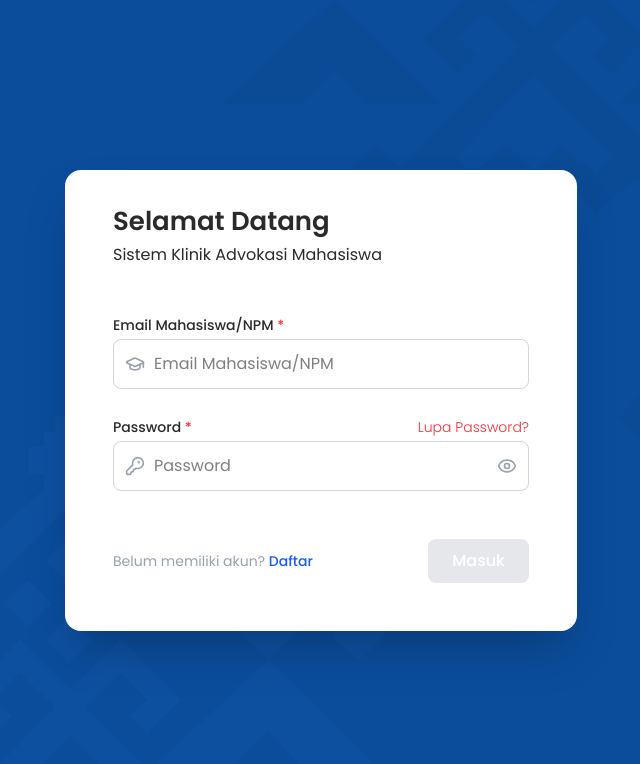
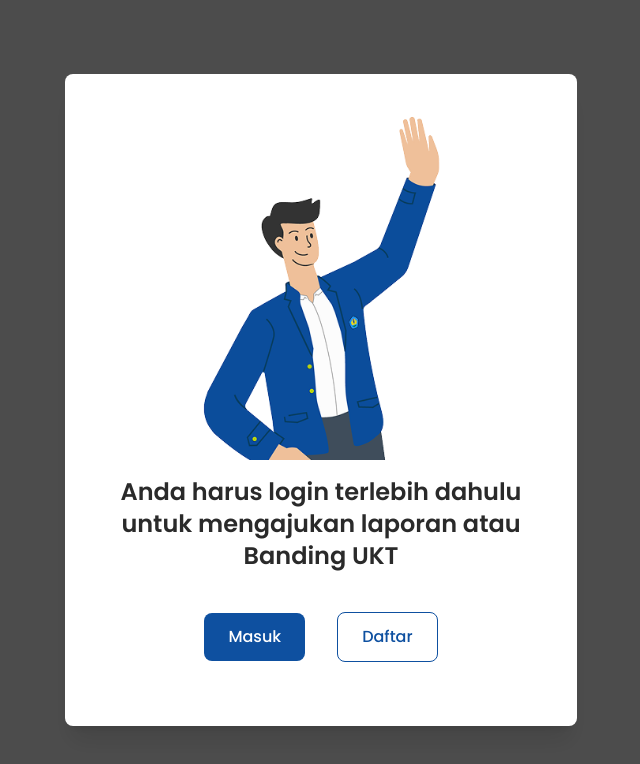
Before and after one commit to Sidiq-coder/SiKAM-FrontEnd, a React (Vite) app: page /laporan/1 in a window 1280 px wide. Before the commit this address led to /login. Shown: the top 764 px of the page, without its empty margins (319-959 px from the left). Built offline with nearby package versions, Linux system fonts and the light colour scheme.

Commit message:
feat: add unauthenticated modal

```diff
--- a/src/api/client.js
+++ b/src/api/client.js
@@ -24,14 +24,9 @@ apiClient.interceptors.request.use(
 apiClient.interceptors.response.use(
 	(response) => response,
 	(error) => {
-		const requestUrl = error.config?.url;
-
-		// Cek status 401 dan pastikan bukan dari endpoint /login
-		if (error.response?.status === 401 && !requestUrl.includes('/login')) {
+		if (error.response?.status === 401) {
 			localStorage.removeItem('token');
-			window.location.href = '/login';
 		}
-
 		return Promise.reject(error);
 	}
 );
--- a/src/components/button/index.jsx
+++ b/src/components/button/index.jsx
@@ -9,12 +9,19 @@ const VARIANT_CLASSES = {
 	link: 'bg-transparent text-blue-600 hover:underline px-0 py-0',
 };
 
-const Button = ({ variant = 'primary', label, icon = null, iconPosition = 'left', className = '', href = null, type = 'button', onClick = null, disabled = false }) => {
-	const baseClass = 'inline-flex items-center justify-center rounded-lg px-4 py-3 text-sm font-medium transition-colors cursor-pointer';
+const SIZE_CLASSES = {
+	small: 'px-2 py-1 text-xs',
+	medium: 'px-4 py-3 text-sm',
+	large: 'px-6 py-3 text-base',
+};
+
+const Button = ({ variant = 'primary', size = 'medium', label, icon = null, iconPosition = 'left', className = '', href = null, type = 'button', onClick = null, disabled = false }) => {
+	const baseClass = 'inline-flex items-center justify-center rounded-lg font-medium transition-colors cursor-pointer';
 
 	const variantClass = VARIANT_CLASSES[variant] || VARIANT_CLASSES.primary;
+	const sizeClass = SIZE_CLASSES[size] || SIZE_CLASSES.medium;
 
-	const combinedClass = `${baseClass} ${variantClass} ${className} ${disabled ? 'opacity-50 cursor-not-allowed' : ''}`;
+	const combinedClass = `${baseClass} ${variantClass} ${sizeClass} ${className} ${disabled ? 'opacity-50 cursor-not-allowed' : ''}`;
 
 	const content = (
 		<>
--- /dev/null
+++ b/src/components/modal/index.tsx
@@ -0,0 +1,64 @@
+import { X } from 'lucide-react';
+import { useEffect } from 'react';
+
+export const Modal = ({ isOpen, onClose, children, size = 'md', closeOnOverlayClick = true, showCloseButton = true, className = '' }) => {
+	useEffect(() => {
+		const handleEscape = (e) => {
+			if (e.key === 'Escape' && isOpen) {
+				onClose();
+			}
+		};
+
+		if (isOpen) {
+			document.addEventListener('keydown', handleEscape);
+			document.body.style.overflow = 'hidden';
+		}
+
+		return () => {
+			document.removeEventListener('keydown', handleEscape);
+			document.body.style.overflow = 'unset';
+		};
+	}, [isOpen, onClose]);
+
+	if (!isOpen) return null;
+
+	const sizeClasses = {
+		sm: 'max-w-md',
+		md: 'max-w-lg',
+		lg: 'max-w-2xl',
+		xl: 'max-w-4xl',
+		full: 'max-w-full mx-4',
+	};
+
+	const handleOverlayClick = (e) => {
+		if (e.target === e.currentTarget && closeOnOverlayClick) {
+			onClose();
+		}
+	};
+
+	return (
+		<div className="fixed inset-0 z-50 flex items-center justify-center p-4 bg-black/70 bg-opacity-50 animate-in fade-in duration-200 overflow-auto" onClick={handleOverlayClick}>
+			<div
+				className={`
+          relative w-full ${sizeClasses[size]} bg-white rounded-lg shadow-xl
+          animate-in zoom-in-95 duration-200 ${className}
+        `}
+			>
+				{showCloseButton && (
+					<div className="p-6 md:hidden text-end">
+						<button onClick={onClose} className="p-1 text-gray-400 hover:text-gray-600 hover:bg-gray-100 rounded-full transition-colors">
+							<X size={20} />
+						</button>
+					</div>
+				)}
+
+				{/* Content */}
+				<div className="p-6">{children}</div>
+			</div>
+		</div>
+	);
+};
+
+export const ModalFooter = ({ children, className = '' }) => {
+	return <div className={`flex justify-end gap-3 px-6 py-4 border-t border-gray-200 bg-gray-50 rounded-b-lg ${className}`}>{children}</div>;
+};
--- /dev/null
+++ b/src/hooks/useNavigationBlocker.js
@@ -0,0 +1,11 @@
+import { unstable_useBlocker as useBlocker } from 'react-router-dom';
+
+export default function useNavigationBlocker(shouldBlock, onBlocked) {
+	useBlocker((tx) => {
+		if (shouldBlock) {
+			onBlocked?.(tx);
+		} else {
+			tx.retry();
+		}
+	}, shouldBlock);
+}
--- a/src/pages/laporan/aju-laporan/index.jsx
+++ b/src/pages/laporan/aju-laporan/index.jsx
@@ -11,9 +11,10 @@ import FileUploadDropzone from '@/components/file-upload-dropzone';
 import { ChevronLeft, CircleQuestionMark } from 'lucide-react';
 import useReportStore from '@/stores/useReportStore';
 import { reportCategories, reportLevels } from '@/utils/reports';
+import { useEffect } from 'react';
 
 const AjuLaporan = () => {
-	const { createReport } = useReportStore();
+	const { createReport, error, isLoading, clearError } = useReportStore();
 	const navigate = useNavigate();
 	const {
 		register,
@@ -32,6 +33,7 @@ const AjuLaporan = () => {
 			const result = await createReport(data);
 
 			if (result?.data?.success) {
+				clearError();
 				toast.success('Berhasil mengajukan laporan');
 				navigate('/laporan');
 			}
@@ -40,6 +42,10 @@ const AjuLaporan = () => {
 			console.error('Error:', error);
 		}
 	};
+
+	useEffect(() => {
+		if (error) toast.error(error);
+	}, [error]);
 
 	return (
 		<div className="container mx-auto md:px-10 lg:px-20 px-4 py-8 pb-[120px]">
@@ -101,7 +107,7 @@ const AjuLaporan = () => {
 
 				<div className="flex items-center justify-between mt-12">
 					{/* Submit Button */}
-					<SubmitButton label="Laporkan" loadingLabel="Melaporkan..." isValid={isValid} isSubmitting={isSubmitting} onSubmit={handleSubmit(onSubmit)} className="w-full" />
+					<SubmitButton label="Laporkan" loadingLabel="Melaporkan..." isValid={isValid} isSubmitting={isSubmitting || isLoading} onSubmit={handleSubmit(onSubmit)} className="w-full" />
 				</div>
 			</div>
 		</div>
--- /dev/null
+++ b/src/pages/laporan/components/not-verified-modal/index.jsx
@@ -0,0 +1,20 @@
+import { Modal } from '@/components/modal';
+import { AtSign, Instagram } from 'lucide-react';
+
+const NotVerifiedModal = ({ openModal, closeModal }) => {
+	return (
+		<Modal isOpen={openModal} onClose={closeModal} size="md">
+			<div className="flex flex-col items-center text-center md:py-20">
+				<img src="/images/stopwatch.png" alt="stopwatch.png" className="w-30" />
+				<h2 className="text-2xl text-dark font-semibold mt-10">Akun Anda belum diverifikasi. </h2>
+				<p className="text-[#6C757D] mt-2">Silakan tunggu proses verifikasi dari admin untuk dapat membuat laporan.</p>
+			</div>
+			<div className="flex justify-center items-center gap-4 text-[#6C757D] pt-10 md:pt-0">
+				<Instagram className="w-7 h-7" />
+				<AtSign className="w-7 h-7" />
+			</div>
+		</Modal>
+	);
+};
+
+export default NotVerifiedModal;
--- a/src/pages/laporan/index.jsx
+++ b/src/pages/laporan/index.jsx
@@ -8,13 +8,22 @@ import LaporanCard from '@/components/laporan-card';
 import FilterButton from '@/components/filter-button';
 import Tabs from '@/components/tabs';
 import Pagination from '@/components/pagination';
+import useAuthStore from '@/stores/useAuthStore';
 import useReportStore from '@/stores/useReportStore';
 import { getCategoryLabel } from '@/utils/reports';
+import { studentsStatus } from '@/utils/users';
+import NotVerifiedModal from './components/not-verified-modal';
+import { useNavigate } from 'react-router-dom';
 
 const LaporanPage = () => {
+	const navigate = useNavigate();
+
+	const { user } = useAuthStore();
 	const { getReports, getMyReports, reports } = useReportStore();
+
 	const [activeTab, setActiveTab] = useState('semua');
 	const [selectedFilter, setSelectedFilter] = useState('Terbaru');
+	const [openModal, setOpenModal] = useState(false);
 
 	const tabOptions = [
 		{ label: 'Semua', value: 'semua' },
@@ -58,6 +67,14 @@ const LaporanPage = () => {
 		return result;
 	}, [reports]);
 
+	const handleAjuLaporan = () => {
+		if (user.status !== studentsStatus.VERIFIED) {
+			setOpenModal(true);
+		} else {
+			navigate('/aju-laporan');
+		}
+	};
+
 	useEffect(() => {
 		if (activeTab === 'laporan-saya') {
 			getMyReports();
@@ -80,7 +97,7 @@ const LaporanPage = () => {
 					</div>
 
 					<div className="flex justify-end mb-4">
-						<Button variant="primary" label="Ajukan Laporan" icon={<FontAwesomeIcon icon={faBullhorn} size="md" />} className="lg:hidden" href="/aju-laporan" />
+						<Button variant="primary" label="Ajukan Laporan" icon={<FontAwesomeIcon icon={faBullhorn} size="md" />} className="lg:hidden" onClick={handleAjuLaporan} />
 					</div>
 
 					{/* Tabs */}
@@ -104,7 +121,7 @@ const LaporanPage = () => {
 				</div>
 
 				<div className="w-80 space-y-6">
-					<Button variant="primary" label="Ajukan Laporan" icon={<FontAwesomeIcon icon={faBullhorn} size="md" />} className="w-full hidden lg:block" href="/aju-laporan" />
+					<Button variant="primary" label="Ajukan Laporan" icon={<FontAwesomeIcon icon={faBullhorn} size="md" />} className="w-full hidden lg:block" onClick={handleAjuLaporan} />
 
 					<div className="bg-white rounded-lg shadow-sm border border-gray-200 p-4">
 						<h3 className="text-2xl font-bold text-dark mb-4">Kategori Terkait</h3>
@@ -125,6 +142,8 @@ const LaporanPage = () => {
 					<StatusFilter title="Status" statusList={uniqueStatuses} />
 				</div>
 			</div>
+
+			<NotVerifiedModal openModal={openModal} closeModal={() => setOpenModal(false)} />
 		</div>
 	);
 };
--- a/src/router/auth-guard.jsx
+++ b/src/router/auth-guard.jsx
@@ -1,11 +1,25 @@
-import { Navigate, Outlet } from 'react-router-dom';
+import { Outlet } from 'react-router-dom';
 import useAuth from '@/hooks/useAuth';
+import { Modal } from '@/components/modal';
+import Button from '@/components/button';
 
 const AuthGuard = () => {
-	const { user } = useAuth();
+	const { token } = useAuth();
 
-	if (!user) {
-		return <Navigate to="/login" replace />;
+	if (!token) {
+		return (
+			<Modal isOpen={true} size="md">
+				<div className="flex flex-col items-center text-center">
+					<img src="/images/artboard-1-1.png" alt="artboard-1-1.png" className="w-60" />
+
+					<h2 className="text-2xl text-dark font-semibold mt-4">Anda harus login terlebih dahulu untuk mengajukan laporan atau Banding UKT</h2>
+				</div>
+				<div className="flex flex-wrap justify-center items-center gap-x-8 gap-y-4 py-10">
+					<Button variant="primary" label="Masuk" href="/login" size="large" />
+					<Button variant="outline" label="Daftar" href="/register" size="large" />
+				</div>
+			</Modal>
+		);
 	}
 
 	return <Outlet />;
--- a/src/router/routes.jsx
+++ b/src/router/routes.jsx
@@ -52,13 +52,16 @@ const routes = [
 	// Main Routes
 	{
 		path: '/',
+		element: <BaseLayout />,
+		children: [{ index: true, element: <Home /> }],
+	},
+	{
+		path: '/',
 		element: <AuthGuard />,
 		children: [
 			{
 				element: <BaseLayout />,
 				children: [
-					{ index: true, element: <Home /> },
-
 					// Laporan
 					{ path: 'laporan', element: <LaporanPage /> },
 					{ path: 'laporan/:id', element: <DetailLaporan /> },
--- a/src/stores/useAuthStore.js
+++ b/src/stores/useAuthStore.js
@@ -124,7 +124,6 @@ const useAuthStore = create(
 					set({ token });
 					get().getProfile();
 				} else {
-					localStorage.removeItem('token');
 					set({ user: null, token: null, error: null });
 				}
 			},
--- a/src/stores/useReportStore.js
+++ b/src/stores/useReportStore.js
@@ -54,6 +54,8 @@ const useReportStore = create((set) => ({
 			set({ isLoading: false });
 		}
 	},
+
+	clearError: () => set({ error: null }),
 }));
 
 export default useReportStore;
--- a/src/utils/users.jsx
+++ b/src/utils/users.jsx
@@ -1,20 +1,26 @@
 import { CheckCircle, XCircle, Clock } from 'lucide-react';
+
+export const studentsStatus = {
+	VERIFIED: 'verified',
+	NOT_VERIFIED: 'not_verified',
+	WAITING: 'waiting',
+};
 
 export const getUserStatus = (status) => {
 	switch (status) {
-		case 'verified':
+		case studentsStatus.VERIFIED:
 			return {
 				label: 'Terverifikasi',
 				color: 'text-green-600',
 				icon: <CheckCircle className="w-5 h-5 text-green-600" />,
 			};
-		case 'not_verified':
+		case studentsStatus.NOT_VERIFIED:
 			return {
 				label: 'Belum Terverifikasi',
 				color: 'text-red-600',
 				icon: <XCircle className="w-5 h-5 text-red-600" />,
 			};
-		case 'waiting':
+		case studentsStatus.WAITING:
 			return {
 				label: 'Menunggu Verifikasi',
 				color: 'text-yellow-500',
```
Also changed, not shown: public/images/artboard-1-1.png (added), public/images/stopwatch.png (added).
